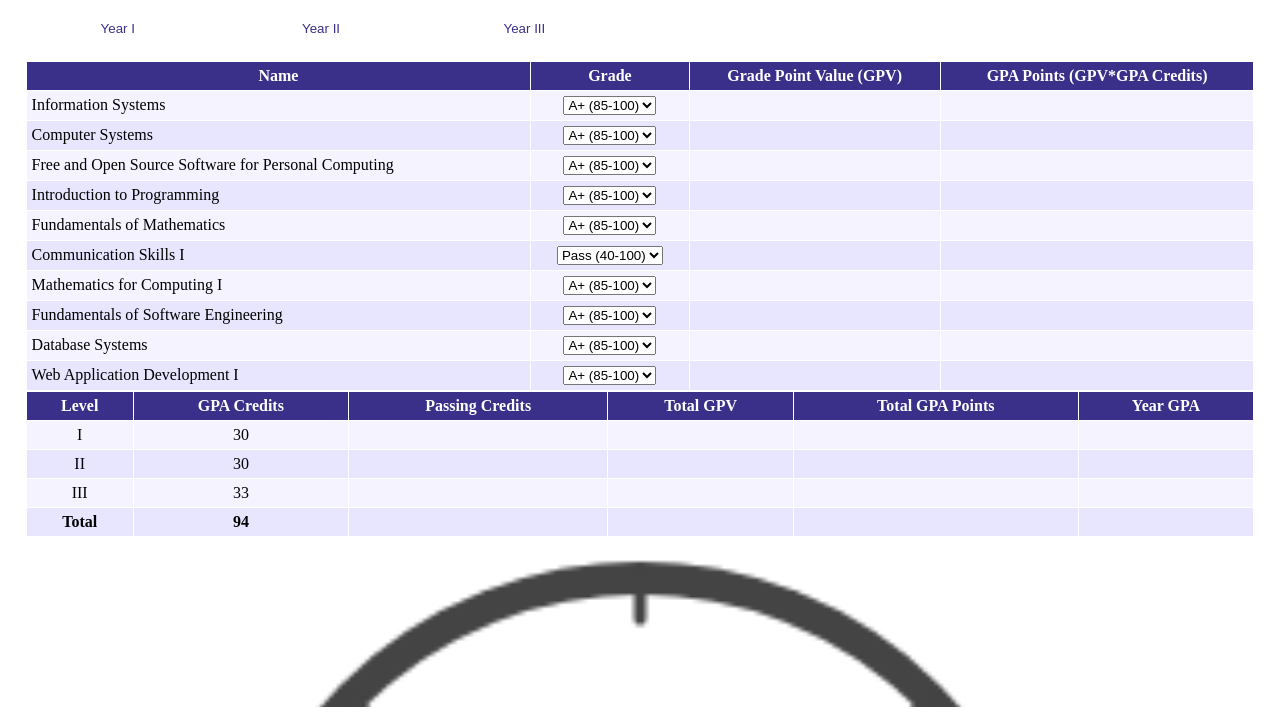
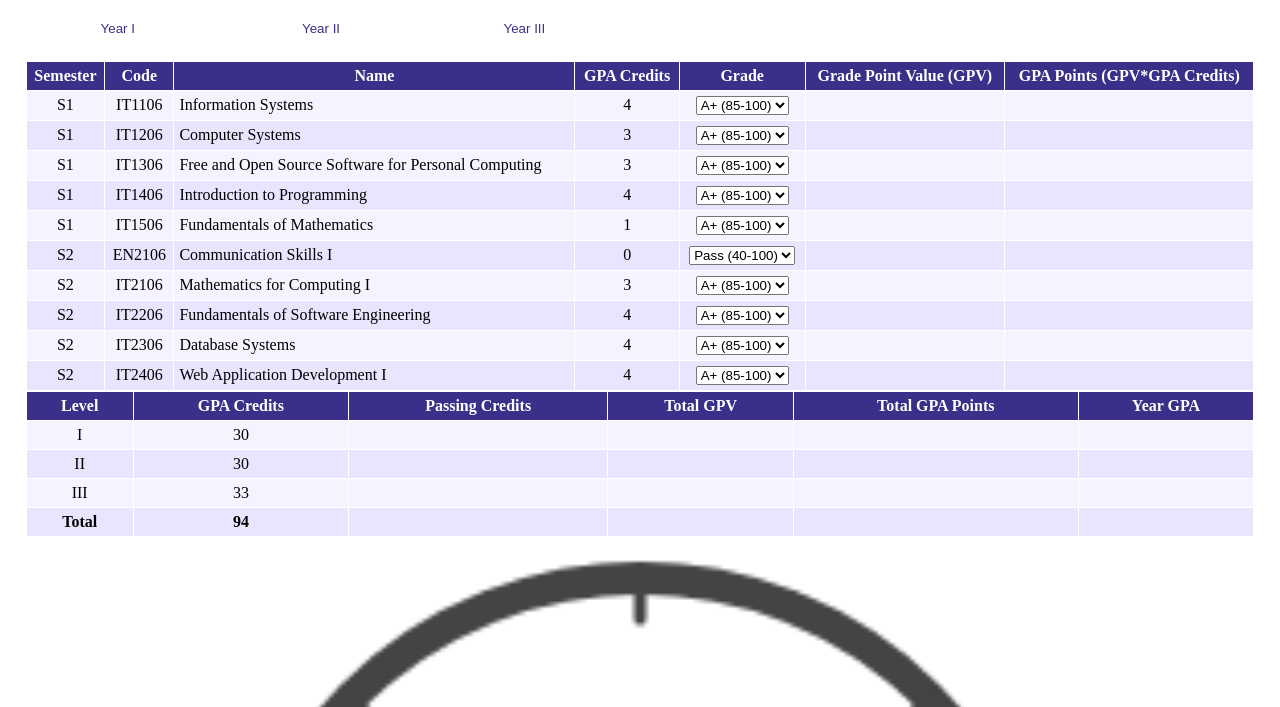
Before and after one commit to kalpani-md/GPA-Tracker, a plain HTML site: page index.html in a window 1280 px wide. Shown: the part 93-800 px from the top of the page. Drawn offline with Linux system fonts and the light colour scheme.

Commit message:
responsive update 2.

```diff
--- a/style.css
+++ b/style.css
@@ -28,13 +28,10 @@ button{
 button:hover{
     background-color: #ece9ff;
 }
-#table-container{
-    display: flex;
-    flex-direction: column;
-}
 table{
     border-collapse: collapse;
     text-align: center;
+    width: 100%;
 }
 table, td, th{
     border: 1px solid #fff;
@@ -105,32 +102,54 @@ tr:hover{
     color: #721c24;
     border: 2px solid #dc3545;
 }
+/* Mobile: hide columns */
+#YearOneTable th:nth-child(1),
+#YearOneTable td:nth-child(1),
+#YearTwoTable th:nth-child(1),
+#YearTwoTable td:nth-child(1),
+#YearThreeTable th:nth-child(1),
+#YearThreeTable td:nth-child(1),
 
-/* Extra small phones */
-@media (min-width: 320px) {}
-/* Large phones */
-@media (min-width: 480px) {
-    #YearOneTable th:nth-child(1), #YearTwoTable th:nth-child(1), #YearThreeTable th:nth-child(1){
-        display: none;
-    }
-    #YearOneTable th:nth-child(2), #YearTwoTable th:nth-child(2), #YearThreeTable th:nth-child(2){
-        display: none;
-    }
-    #YearOneTable th:nth-child(4), #YearTwoTable th:nth-child(4), #YearThreeTable th:nth-child(4){
-        display: none;
-    }
-    #YearOneTable td:nth-child(1), #YearTwoTable td:nth-child(1), #YearThreeTable td:nth-child(1){
-        display: none;
-    }
-    #YearOneTable td:nth-child(2), #YearTwoTable td:nth-child(2), #YearThreeTable td:nth-child(2){
-        display: none;
-    }
-    #YearOneTable td:nth-child(4), #YearTwoTable td:nth-child(4), #YearThreeTable td:nth-child(4){
-        display: none;
+#YearOneTable th:nth-child(2),
+#YearOneTable td:nth-child(2),
+#YearTwoTable th:nth-child(2),
+#YearTwoTable td:nth-child(2),
+#YearThreeTable th:nth-child(2),
+#YearThreeTable td:nth-child(2),
+
+#YearOneTable th:nth-child(4),
+#YearOneTable td:nth-child(4),
+#YearTwoTable th:nth-child(4),
+#YearTwoTable td:nth-child(4),
+#YearThreeTable th:nth-child(4),
+#YearThreeTable td:nth-child(4){
+    display: none;
+}
+/* Tablets */
+@media (min-width: 768px) {
+    #YearOneTable th:nth-child(1),
+    #YearOneTable td:nth-child(1),
+    #YearTwoTable th:nth-child(1),
+    #YearTwoTable td:nth-child(1),
+    #YearThreeTable th:nth-child(1),
+    #YearThreeTable td:nth-child(1),
+
+    #YearOneTable th:nth-child(2),
+    #YearOneTable td:nth-child(2),
+    #YearTwoTable th:nth-child(2),
+    #YearTwoTable td:nth-child(2),
+    #YearThreeTable th:nth-child(2),
+    #YearThreeTable td:nth-child(2),
+
+    #YearOneTable th:nth-child(4),
+    #YearOneTable td:nth-child(4),
+    #YearTwoTable th:nth-child(4),
+    #YearTwoTable td:nth-child(4),
+    #YearThreeTable th:nth-child(4),
+    #YearThreeTable td:nth-child(4){
+        display: table-cell;
     }
 }
-/* Tablets */
-@media (min-width: 768px) {}
 /* Laptops */
 @media (min-width: 992px) {}
 /* Small laptops */
```
